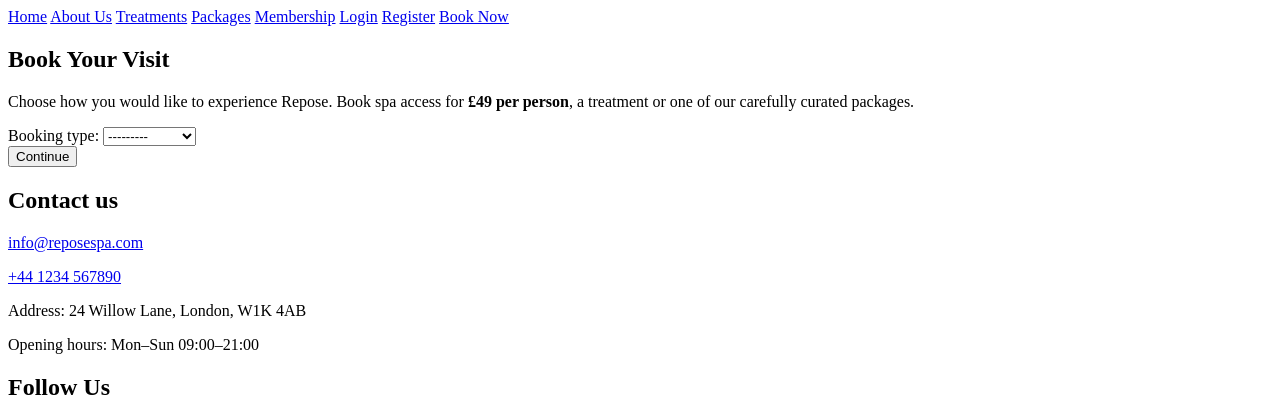
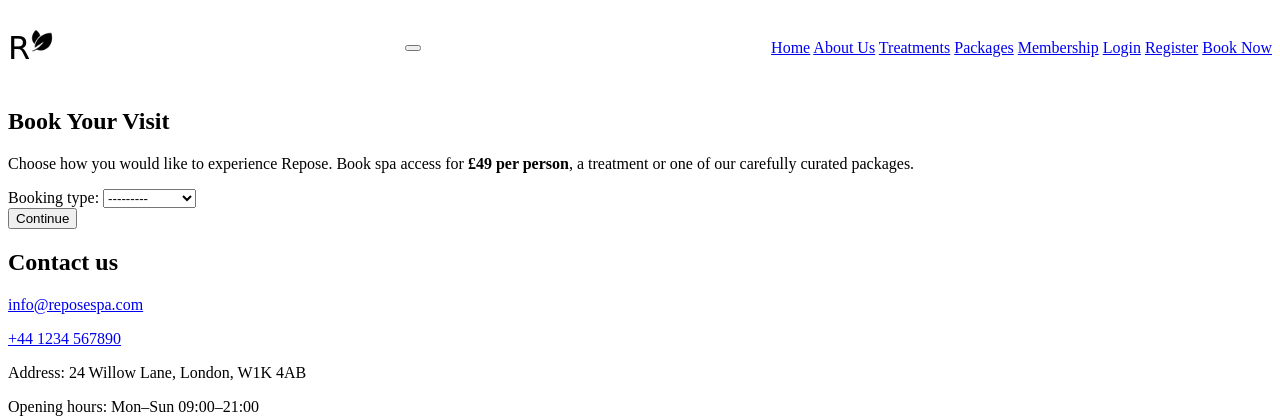
Before and after one commit to Fannyhenriques/milestone-project-4, a Django app: page /book/ in a window 1280 px wide. Shown: the top 420 px of the page. Run offline with Django 4.2, Linux system fonts and the light colour scheme; data comes from the database, SQL or seed files in the repository.

Commit message:
Add styling to navigation menu

```diff
--- a/repose/static/repose/css/style.css
+++ b/repose/static/repose/css/style.css
@@ -15,8 +15,50 @@
 ==================================== */
 
 /* ====================================
-   TYPOGRAPHY
+
+/* ====================================
+   NAVIGATION
 ==================================== */
+
+
+.navbar {
+  display: flex;
+  align-items: center;
+  justify-content: space-between;
+  padding: var(--space-sm) var(--space-sm);
+  height: 5rem;
+}
+
+/* Brand */
+
+.nav-brand {
+  display: inline-flex;
+  gap: var(--space-xs);
+  font-family: "Great Vibes", cursive;
+  font-size: 2rem;
+  line-height: 1;
+  color: var(--color-text);
+  text-decoration: none;
+  transition:
+    transform 0.25s ease,
+    opacity 0.25s ease;
+}
+
+.logo-img {
+  width: 1.5rem;
+  height: 1.5rem;
+  object-fit: contain;
+  display: block;
+  transform: translateY(-0.2rem);
+}
+
+.nav-brand:hover,
+.nav-brand:focus-visible {
+  color: var(--color-text);
+  text-decoration: none;
+  transform: scale(1.05);
+  opacity: 0.85;
+}
 
 /* ====================================
    HEADER & NAVIGATION
--- a/repose/templates/repose/base.html
+++ b/repose/templates/repose/base.html
@@ -23,24 +23,39 @@
 </head>
 
 <body>
-  <header>
-    <nav>
+  <header class="site-header">
+    <nav class="navbar container" aria-label="Main navigation">
+      <a href="{% url 'home' %}" class="nav-brand">
+        R
+        <img class="logo-img" src="{% static 'repose/images/favicon.png' %}" alt="Repose logo">
+      </a>
+
+      <button class="nav-toggle" type="button" aria-label="Toggle navigation" aria-expanded="false"
+        aria-controls="nav-links">
+        <span></span>
+        <span></span>
+        <span></span>
+      </button>
+
+      <div class="nav-links">
       <a href="{% url 'home' %}">Home</a>
       <a href="{% url 'about' %}">About Us</a>
       <a href="{% url 'treatments' %}">Treatments</a>
       <a href="{% url 'packages' %}">Packages</a>
       <a href="{% url 'membership' %}">Membership</a>
+
       {% if user.is_authenticated %}
       <a href="{% url 'account' %}">My Account</a>
-      <form method="POST" action="{% url 'logout' %}">
+        <form method="POST" action="{% url 'logout' %}" class="nav-logout">
         {% csrf_token %}
-        <button type="submit">Logout</button>
+          <button type="submit" class="button">Logout</button>
       </form>
       {% else %}
       <a href="{% url 'login' %}">Login</a>
       <a href="{% url 'register' %}">Register</a>
       {% endif %}
-      <a href="{% url 'booking' %}">Book Now</a>
+        <a href="{% url 'booking' %}" class="button nav-booking">Book Now</a>
+      </div>
     </nav>
   </header>
 
```
